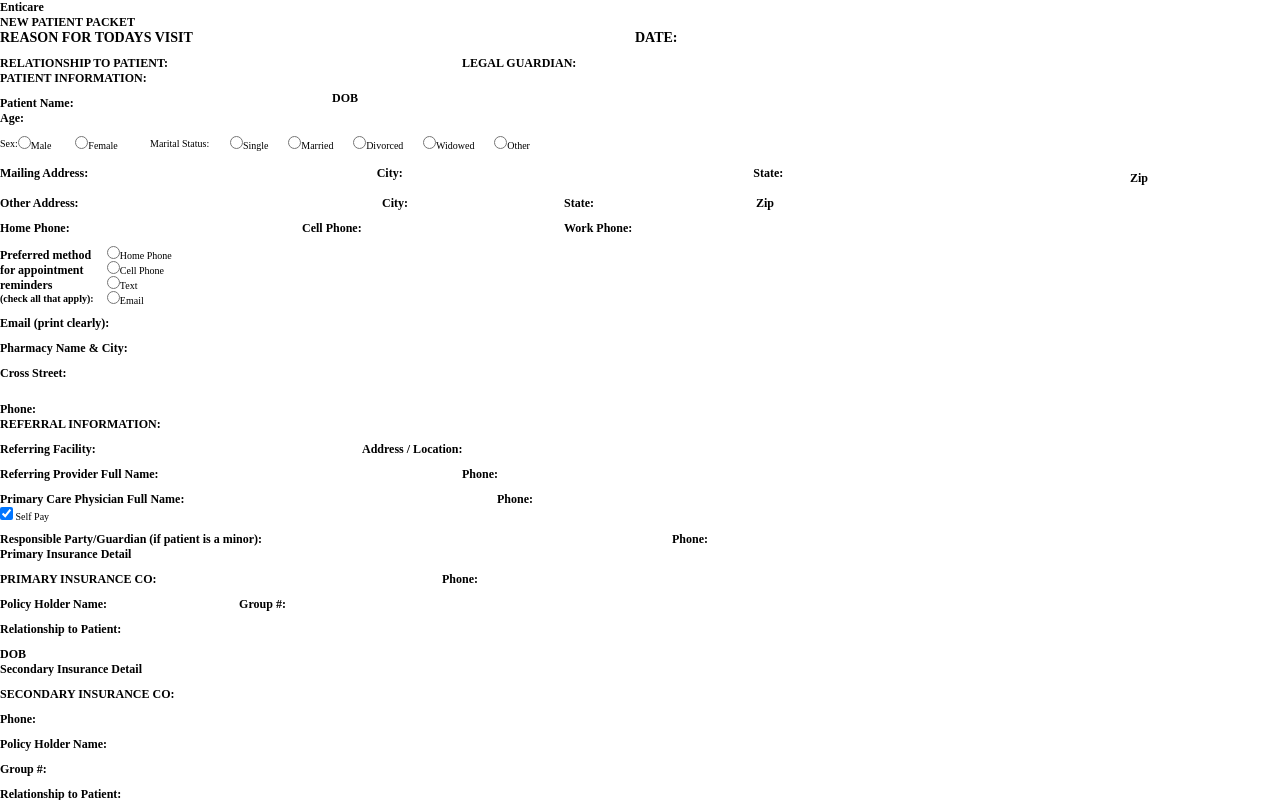
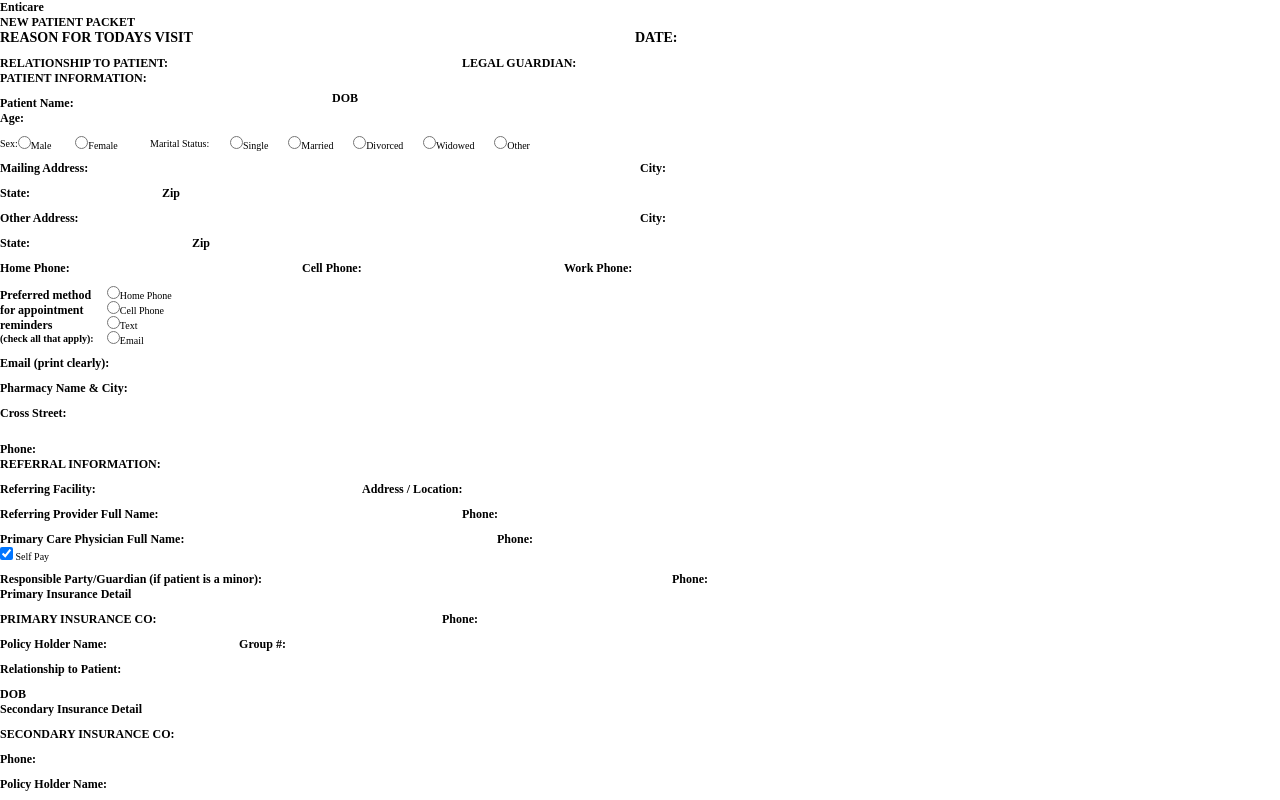
Before and after one commit to Sarohy/enticare-backend, a Django app: template general/templates/simple.html in a window 1280 px wide. Shown: the top 800 px of the page. Run offline with Django 4.2, Linux system fonts and the light colour scheme; the template is opened without the code that fills it, so the values that code supplies are empty.

Commit message:
Changed mailing address

```diff
--- a/general/templates/simple.html
+++ b/general/templates/simple.html
@@ -211,7 +211,11 @@
               value="{{patient_info.mailing_address.city}}"
               style="border: none; outline: none;"
             />
-            <div style="display:flex; flex: 1;">
+          </div>
+        </div>
+        <div>
+          <div style="display: flex; align-items: center; margin-top: 10px;">
+            <div style="display:flex;">
               <h4>State:</h4>
             </div>
             <input
@@ -220,9 +224,7 @@
               value="{{patient_info.mailing_address.state}}"
               style="border: none; outline: none;"
             />
-
-          <div style="display: flex; align-items: center; margin-top: 10px;">
-            <div style="display:flex; flex: 1;">
+            <div style="display:flex;">
               <h4>Zip</h4>
             </div>
             <input
@@ -234,9 +236,9 @@
           </div>
         </div>
 
-        <div style="display:flex">
-          <div style="display: flex; align-items: center; margin-top: 10px;">
-            <div style="display:flex;">
+        <div>
+          <div style="display: flex; align-items: center; margin-top: 10px;">
+            <div style="display:flex; flex: 1;">
               <h4 style="width:250px">Other Address:</h4>
             </div>
             <input
@@ -245,10 +247,8 @@
               value="{{patient_info.other_address.address}}"
               style="border: none; outline: none;"
             />
-          </div>
-
-          <div style="display: flex; align-items: center; margin-top: 10px;">
-            <div style="display:flex;">
+
+            <div style="display:flex; flex: 1;">
               <h4 style="width:50px">City:</h4>
             </div>
             <input
@@ -258,7 +258,8 @@
               style="border: none; outline: none;"
             />
           </div>
-
+        </div>
+        <div>
           <div style="display: flex; align-items: center; margin-top: 10px;">
             <div style="display:flex;">
               <h4 style="width:60px">State:</h4>
@@ -269,10 +270,7 @@
               value="{{ patient_info.other_address.state}}"
               style="border: none; outline: none;"
             />
-          </div>
-
-          <div style="display: flex; align-items: center; margin-top: 10px;">
-            <div >
+            <div style="display:flex;">
               <h4 style="width:40px">Zip</h4>
             </div>
             <input
```
